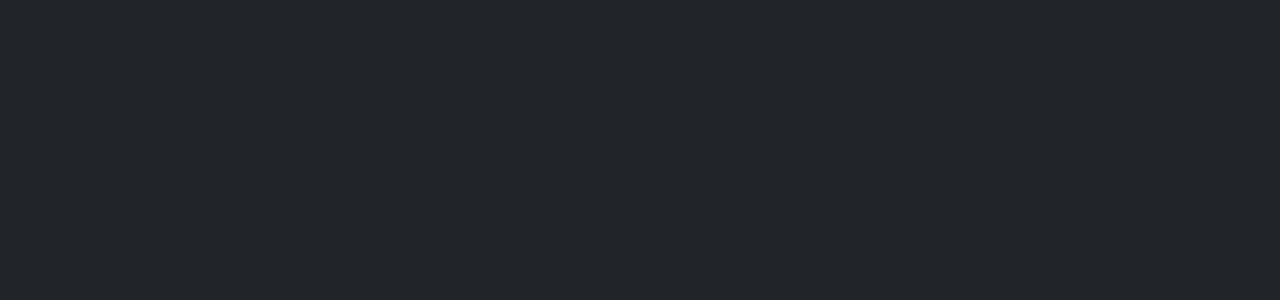
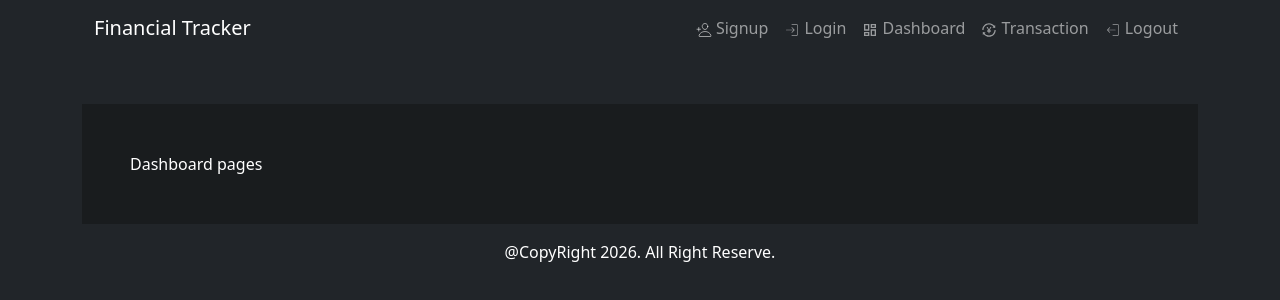
Before and after one commit to yadin-nou/finance-tracker, a React (Vite) app: page /dashboard in a window 1280 px wide. Before the commit this address had no page. Shown: the top 300 px of the page. Built offline with nearby package versions, Linux system fonts and the light colour scheme.

Commit message:
add dashbaord & transation page

```diff
--- a/src/App.jsx
+++ b/src/App.jsx
@@ -6,6 +6,8 @@ import SignUp from "./pages/SignUp";
 import { Route, Routes } from "react-router-dom";
 import { DefaultLayouts } from "./component/Layout/DefaultLayouts";
 import { LoginPage } from "./pages/LoginPage";
+import Dashboard from "./pages/Dashboard";
+import Transaction from "./pages/Transaction";
 
 function App() {
   return (
@@ -16,6 +18,8 @@ function App() {
             <Route index element={""} />
             <Route path="login" element={<LoginPage />} />
             <Route path="signup" element={<SignUp />} />
+            <Route path="dashboard" element={<Dashboard />} />
+            <Route path="transaction" element={<Transaction />} />
           </Route>
         </Routes>
       </Container>
--- a/src/component/Layout/HeaderLayouts.jsx
+++ b/src/component/Layout/HeaderLayouts.jsx
@@ -4,6 +4,9 @@ import Navbar from "react-bootstrap/Navbar";
 import { Link } from "react-router-dom";
 import { CiLogin } from "react-icons/ci";
 import { IoPersonAddOutline } from "react-icons/io5";
+import { MdOutlineDashboard } from "react-icons/md";
+import { AiOutlineTransaction } from "react-icons/ai";
+import { CiLogout } from "react-icons/ci";
 export const HeaderLayouts = () => {
   return (
     <Navbar expand="lg" className="bg-body-dark" variant="dark">
@@ -18,6 +21,15 @@ export const HeaderLayouts = () => {
             <Link to="/login" className="nav-link">
               <CiLogin /> Login
             </Link>
+            <Link to="/dashboard" className="nav-link">
+              <MdOutlineDashboard /> Dashboard
+            </Link>
+            <Link to="/transaction" className="nav-link">
+              <AiOutlineTransaction /> Transaction
+            </Link>
+            <Link to="/logout" className="nav-link">
+              <CiLogout /> Logout
+            </Link>
           </Nav>
         </Navbar.Collapse>
       </Container>
--- /dev/null
+++ b/src/pages/Dashboard.jsx
@@ -0,0 +1,22 @@
+import { useState } from "react";
+import { Col, Container, Row } from "react-bootstrap";
+import { toast } from "react-toastify";
+
+function Dashboard() {
+  return (
+    <div className="d-flex">
+      <Container
+        fluid="md"
+        className="p-5 mt-5"
+        style={{ background: "#0f0f0f64" }}
+      >
+        {" "}
+        <Row>
+          <Col md="6">Dashboard pages</Col>
+        </Row>
+      </Container>
+    </div>
+  );
+}
+
+export default Dashboard;
--- /dev/null
+++ b/src/pages/Transaction.jsx
@@ -0,0 +1,22 @@
+import { useState } from "react";
+import { Col, Container, Row } from "react-bootstrap";
+import { toast } from "react-toastify";
+
+function Transaction() {
+  return (
+    <div className="d-flex">
+      <Container
+        fluid="md"
+        className="p-5 mt-5"
+        style={{ background: "#0f0f0f64" }}
+      >
+        {" "}
+        <Row>
+          <Col md="6">Transaction</Col>
+        </Row>
+      </Container>
+    </div>
+  );
+}
+
+export default Transaction;
```
